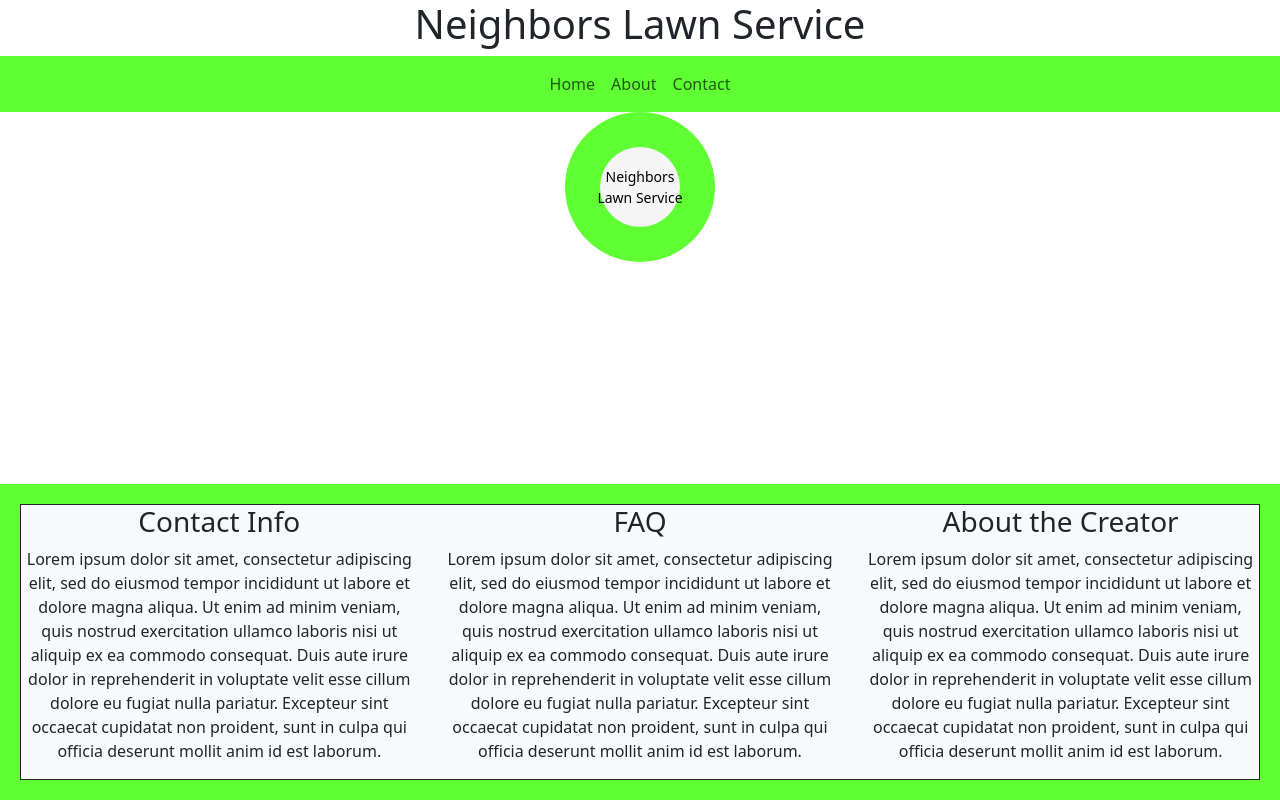
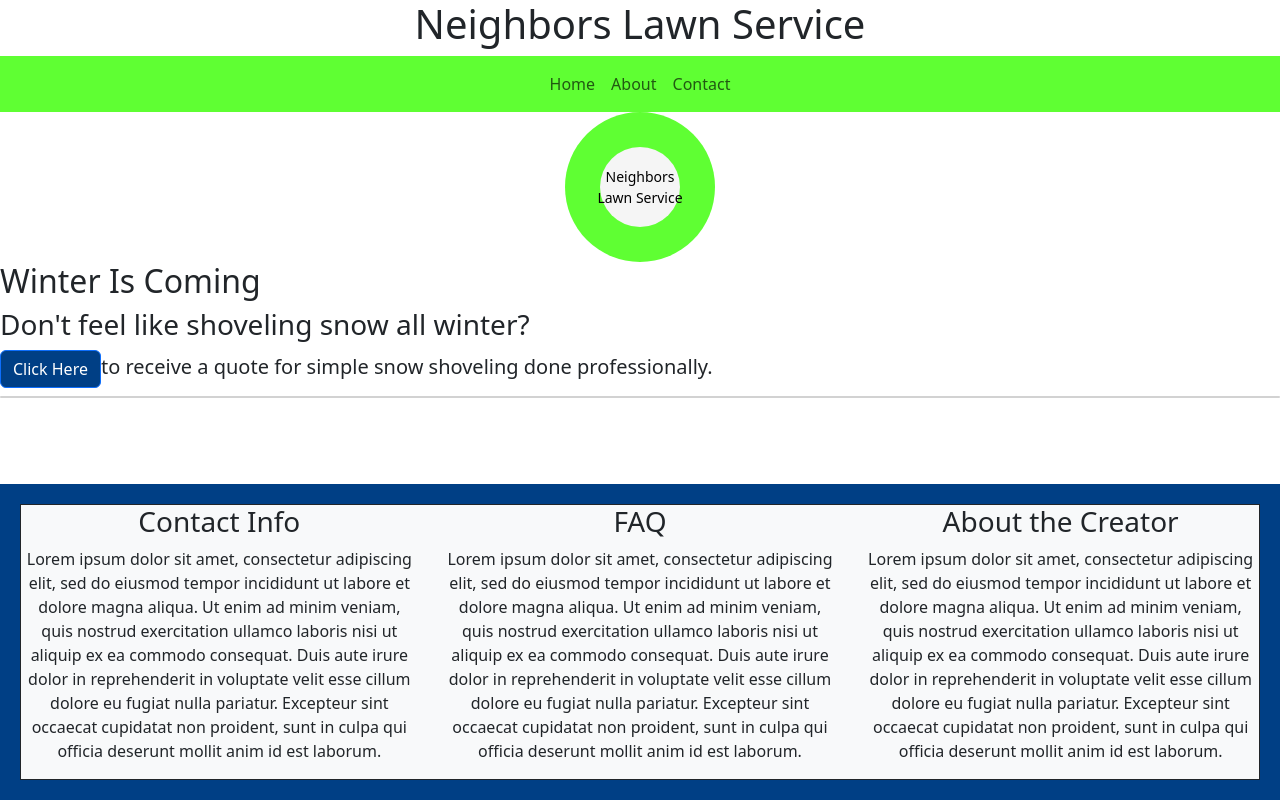
Before and after one commit to bneighbs6/b-neighborly-lawn, a React (Create React App) app: page / in a window 1280 px wide. Built offline with nearby package versions, Linux system fonts and the light colour scheme; the HTML template or start-up script is replaced by a standard one.

Commit message:
Created & added to HomePage

```diff
--- a/src/App.js
+++ b/src/App.js
@@ -4,6 +4,7 @@ import NavigationBar from './Components/NavigationBar';
 import Footer from './Components/Footer';
 import 'bootstrap/dist/css/bootstrap.min.css';
 import Logo from './Components/Logo';
+import HomePage from './Components/Pages/HomePage';
 
 function App() {
   return (
@@ -20,6 +21,10 @@ function App() {
         <Logo />
       </div>
 
+      <div>
+        <HomePage />
+      </div>
+
       <div id="footer">
         <Footer />
       </div>
--- /dev/null
+++ b/src/Components/Pages/HomePage.jsx
@@ -0,0 +1,28 @@
+import React from "react";
+import { Button , Card} from "react-bootstrap";
+
+function HomePage() {
+    function handleClick() {
+        console.log("button clicked")
+    }
+    return (
+      <>
+        <div className="home-page-message justify-">
+        <h2>Winter Is Coming</h2>
+            <h3>Don't feel like shoveling snow all winter?</h3>
+            <h5>
+              <Button
+                style={{ backgroundColor: "#003f85" }}
+                onClick={handleClick}
+              >
+                Click Here
+              </Button>
+              to receive a quote for simple snow shoveling done professionally.
+            </h5>
+        </div>
+        <Card></Card>
+      </>
+    );
+}
+
+export default HomePage;
--- a/src/index.css
+++ b/src/index.css
@@ -26,7 +26,7 @@ code {
   bottom: 0;
   left: 0;
   width: 100%;
-  background-color: #5fff33;
+  background-color: #003f85;
   padding: 20px;
   text-align: center;
 }
```
